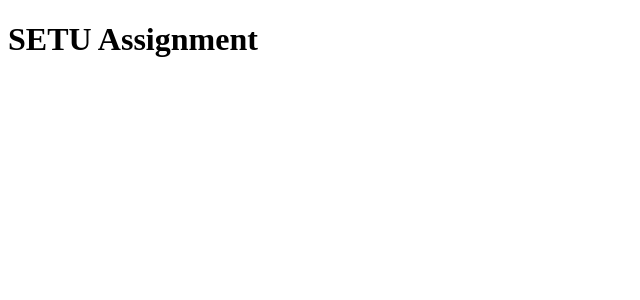
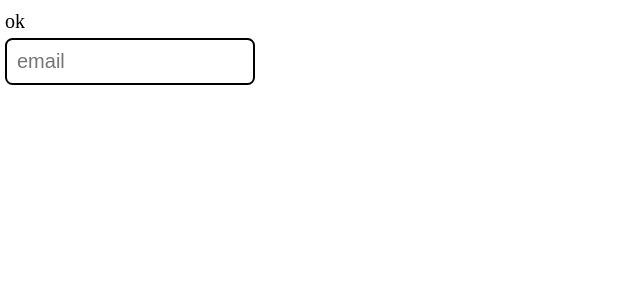
Before and after one commit to ShekharDhangar/Setu-Assignment, a React (Create React App) app: page / in a window 1280 px wide. Shown: the top 300 px of the page, without its empty margins (0-640 px from the left). Built offline with nearby package versions, Linux system fonts and the light colour scheme; the HTML template or start-up script is replaced by a standard one.

Commit message:
feat: Input Component
Added Input Component to use in Form

```diff
--- a/src/App.css
+++ b/src/App.css
@@ -0,0 +1,21 @@
+:root {
+  --danger-clr: #c31010;
+  --success-clr: #188f1d;
+  --info-clr: #1a5eb1;
+  --primary-clr: #05386b;
+  --box-shadow: 0 3px 6px 0 rgb(0 0 0 / 20%);
+}
+
+html,
+body {
+  font-size: 62.5%;
+}
+
+* {
+  margin: 0;
+  padding: 0;
+  font-size: inherit;
+  outline: none;
+  border: none;
+  box-sizing: border-box;
+}
--- a/src/App.js
+++ b/src/App.js
@@ -1,9 +1,10 @@
 import './App.css';
+import Input from './components/Input/Input';
 
 function App() {
   return (
     <div className="App">
-      <h1>SETU Assignment</h1>
+      <Input label="ok" placeholder="email" type="email" />
     </div>
   );
 }
--- /dev/null
+++ b/src/components/Input/Input.js
@@ -0,0 +1,28 @@
+import React from 'react';
+import styles from './input.module.css';
+import { validator } from '../../utils/validator';
+
+function Input({ validateMessage = 'Invalid Input', label, onChange, ...props }) {
+  const [error, setError] = React.useState(false);
+
+  const handleChange = (event) => {
+    const { value } = event.target;
+    onChange(value);
+  };
+
+  const handleBlur = (value) => !(props.type === 'text') && setError(() => validator[props?.type](value));
+  return (
+    <div className={styles.inputContainer}>
+      {label && <label htmlFor="input">{label}</label>}
+
+      <input className={styles.input} onBlur={(e) => handleBlur(e.target.value)} {...props} onChange={handleChange} />
+      {error && <span className={styles.errorControl}>{validateMessage}</span>}
+    </div>
+  );
+}
+
+Input.defaultProps = {
+  type: 'text',
+};
+
+export default Input;
--- /dev/null
+++ b/src/components/Input/input.module.css
@@ -0,0 +1,28 @@
+.inputContainer {
+  max-width: max-content;
+  padding: 5px;
+  margin: 5px 0;
+  font-size: 2rem;
+}
+
+.input {
+  border-radius: 7.5px;
+  border: none;
+  padding: 1rem;
+  border: 2px solid black;
+  display: block;
+  max-width: 25rem;
+  margin: 5px 0;
+  width: 100%;
+  transition: all 0.3s;
+}
+
+.input:focus {
+  outline: none;
+  box-shadow: var(--box-shadow);
+  border: 2.5px solid var(--info-clr);
+}
+
+.errorControl {
+  color: var(--danger-clr);
+}
--- /dev/null
+++ b/src/components/index.js
@@ -0,0 +1,3 @@
+import Input from './Input/Input';
+
+export { Input };
--- /dev/null
+++ b/src/utils/validator.js
@@ -0,0 +1,32 @@
+const regex = {
+  email:
+    /^(([^<>()[\]\\.,;:\s@"]+(\.[^<>()[\]\\.,;:\s@"]+)*)|(".+"))@((\[[0-9]{1,3}\.[0-9]{1,3}\.[0-9]{1,3}\.[0-9]{1,3}\])|(([a-zA-Z\-0-9]+\.)+[a-zA-Z]{2,}))$/,
+  number: /^[0-9]+$/,
+  password: /^(?=.*[A-Za-z])(?=.*\d)[A-Za-z\d]{8,}$/,
+};
+export const validator = {
+  email: (value) => {
+    const result = regex.email.test(value);
+    if (result) return false;
+    return true;
+  },
+  number: (value, minLength = 1) => {
+    const length = value ? value.toString().length : 0;
+    if (length > 0) {
+      const result = regex.number.test(value);
+      if (result && length > minLength) return false;
+    }
+    return true;
+  },
+  required: (value) => {
+    if (!value || !value.toString().trim().length) {
+      return true;
+    }
+    return false;
+  },
+  password: (value) => {
+    const result = regex.password.test(value);
+    if (result) return false;
+    return true;
+  },
+};
```
Also changed, not shown: src/customHooks/useInputHandler.js (added, +13 -0 lines).
